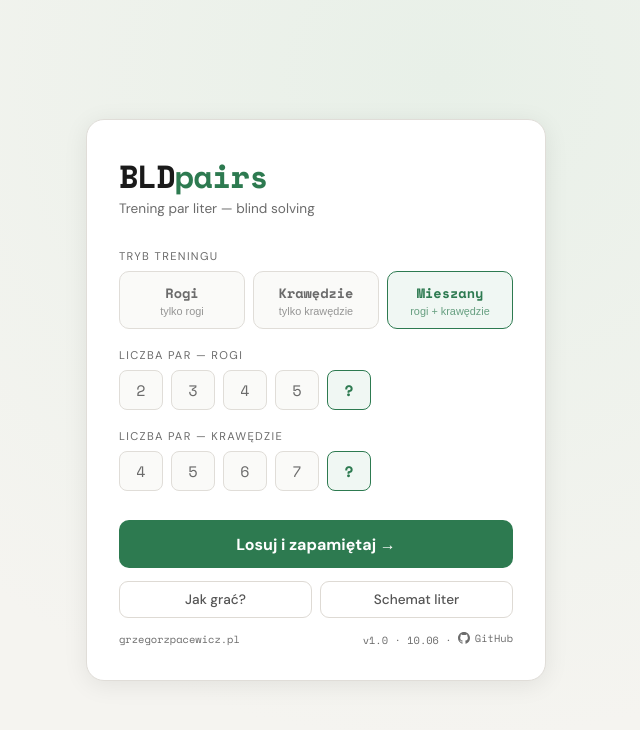
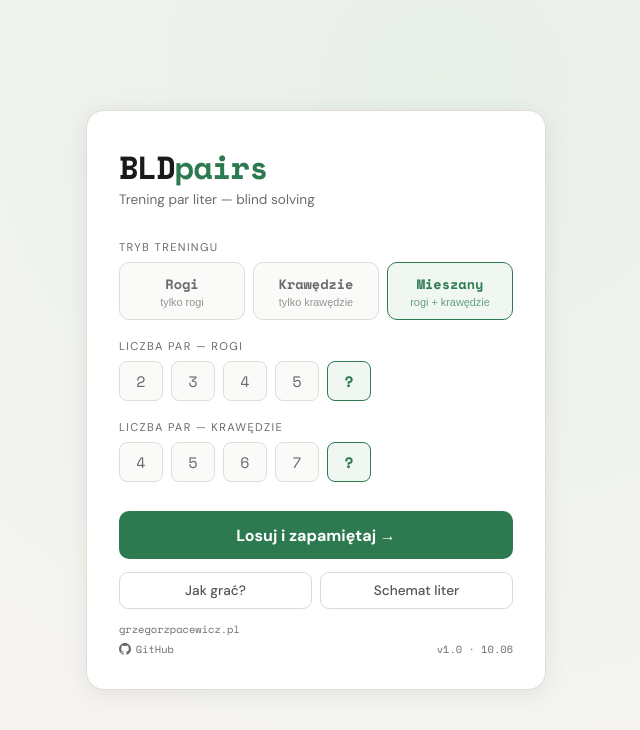
Before and after one commit to GrzegorzPacewicz/bld-pairs, a plain HTML site: page index.html in a window 1280 px wide. Shown: the whole page, without its empty margins (324-964 px from the left). Drawn offline with nearby package versions, Linux system fonts and the light colour scheme.

Commit message:
Rearrange build info: links stacked left, version right
Co-Authored-By: Claude Sonnet 4.6 <noreply@anthropic.com>

```diff
--- a/app.js
+++ b/app.js
@@ -340,7 +340,7 @@ function renderConfig() {
       <button class="btn-config-link" id="btn-help">Jak grać?</button>
       <button class="btn-config-link" id="btn-settings">Schemat liter</button>
     </div>
-    <div class="build-info"><a class="build-link" href="https://grzegorzpacewicz.pl" target="_blank" rel="noopener">grzegorzpacewicz.pl</a><span>${BUILD} · <a class="build-link" href="https://github.com/GrzegorzPacewicz/bld-pairs" target="_blank" rel="noopener"><svg class="github-icon" viewBox="0 0 16 16" width="12" height="12" fill="currentColor" aria-hidden="true"><path d="M8 0C3.58 0 0 3.58 0 8c0 3.54 2.29 6.53 5.47 7.59.4.07.55-.17.55-.38 0-.19-.01-.82-.01-1.49-2.01.37-2.53-.49-2.69-.94-.09-.23-.48-.94-.82-1.13-.28-.15-.68-.52-.01-.53.63-.01 1.08.58 1.23.82.72 1.21 1.87.87 2.33.66.07-.52.28-.87.51-1.07-1.78-.2-3.64-.89-3.64-3.95 0-.87.31-1.59.82-2.15-.08-.2-.36-1.02.08-2.12 0 0 .67-.21 2.2.82.64-.18 1.32-.27 2-.27.68 0 1.36.09 2 .27 1.53-1.04 2.2-.82 2.2-.82.44 1.1.16 1.92.08 2.12.51.56.82 1.27.82 2.15 0 3.07-1.87 3.75-3.65 3.95.29.25.54.73.54 1.48 0 1.07-.01 1.93-.01 2.2 0 .21.15.46.55.38A8.013 8.013 0 0016 8c0-4.42-3.58-8-8-8z"/></svg> GitHub</a></span></div>
+    <div class="build-info"><div class="build-links"><a class="build-link" href="https://grzegorzpacewicz.pl" target="_blank" rel="noopener">grzegorzpacewicz.pl</a><a class="build-link" href="https://github.com/GrzegorzPacewicz/bld-pairs" target="_blank" rel="noopener"><svg class="github-icon" viewBox="0 0 16 16" width="12" height="12" fill="currentColor" aria-hidden="true"><path d="M8 0C3.58 0 0 3.58 0 8c0 3.54 2.29 6.53 5.47 7.59.4.07.55-.17.55-.38 0-.19-.01-.82-.01-1.49-2.01.37-2.53-.49-2.69-.94-.09-.23-.48-.94-.82-1.13-.28-.15-.68-.52-.01-.53.63-.01 1.08.58 1.23.82.72 1.21 1.87.87 2.33.66.07-.52.28-.87.51-1.07-1.78-.2-3.64-.89-3.64-3.95 0-.87.31-1.59.82-2.15-.08-.2-.36-1.02.08-2.12 0 0 .67-.21 2.2.82.64-.18 1.32-.27 2-.27.68 0 1.36.09 2 .27 1.53-1.04 2.2-.82 2.2-.82.44 1.1.16 1.92.08 2.12.51.56.82 1.27.82 2.15 0 3.07-1.87 3.75-3.65 3.95.29.25.54.73.54 1.48 0 1.07-.01 1.93-.01 2.2 0 .21.15.46.55.38A8.013 8.013 0 0016 8c0-4.42-3.58-8-8-8z"/></svg> GitHub</a></div><span>${BUILD}</span></div>
   </div></div>`;
 }
 
--- a/style.css
+++ b/style.css
@@ -116,7 +116,8 @@ body{background:#f5f4f0;color:#1a1a1a;font-family:'DM Sans',sans-serif;min-heigh
   cursor:pointer;transition:all .15s}
 .btn-reset-history:hover{background:#fff0ee;border-color:#c0392b}
 
-.build-info{display:flex;justify-content:space-between;align-items:center;font-size:.65rem;color:#6b6b6b;margin-top:.8rem;font-family:'Space Mono',monospace}
+.build-info{display:flex;justify-content:space-between;align-items:flex-end;font-size:.65rem;color:#6b6b6b;margin-top:.8rem;font-family:'Space Mono',monospace}
+.build-links{display:flex;flex-direction:column;gap:.25rem}
 .build-link{color:#6b6b6b;text-decoration:none;display:inline-flex;align-items:center;gap:.3rem}
 .build-link:hover{color:#333}
 .github-icon{vertical-align:middle;flex-shrink:0}
--- a/sw.js
+++ b/sw.js
@@ -1,4 +1,4 @@
-const CACHE = "bld-pairs-v1.2";
+const CACHE = "bld-pairs-v1.3";
 const ASSETS = [
   "/",
   "/index.html",
```
